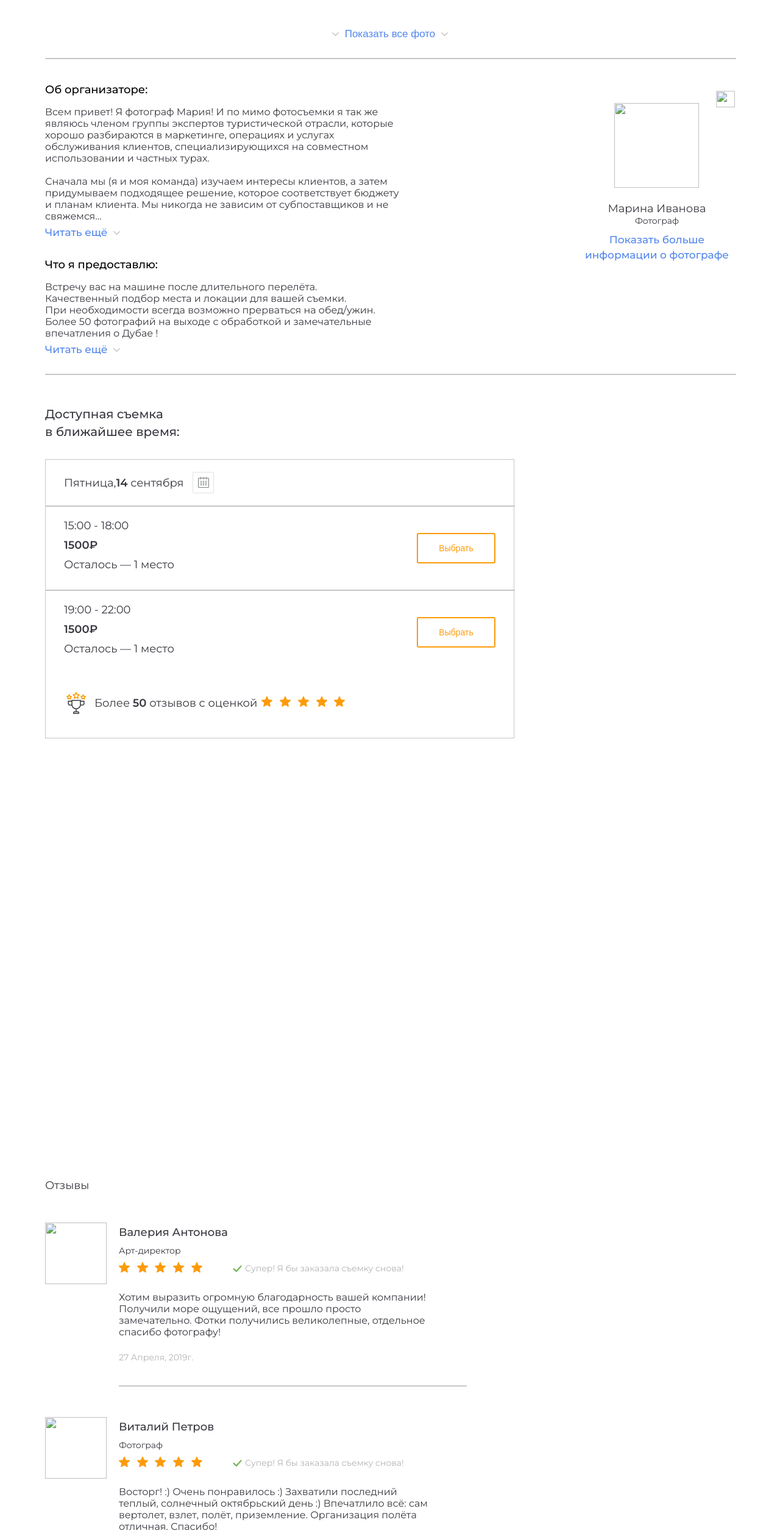
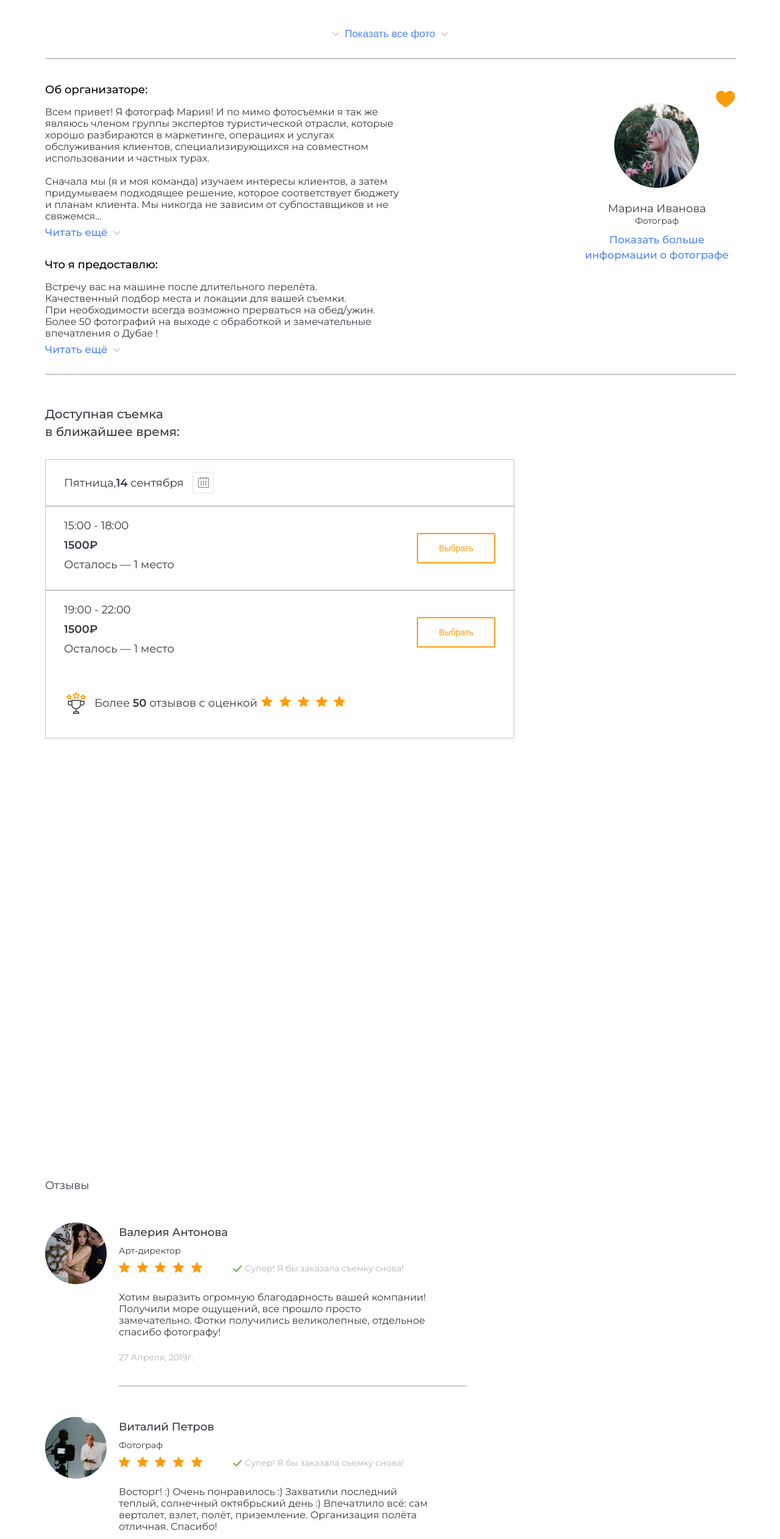
Before and after one commit to koliaha/helyfly, a plain HTML site: page index.html in a window 1280 px wide. Shown: the part 2036-4560 px from the top of the page at 61% size. Drawn offline with Linux system fonts and the light colour scheme; the site is published under a folder, as on GitHub Pages, so addresses that start at the root find nothing.

Commit message:
Update index.html

```diff
--- a/index.html
+++ b/index.html
@@ -209,9 +209,9 @@
                 </div>
             </div>
             <div class="organisation_right">
-                <img id="organisation_right_img" src="/img/Vectorheart.png" alt="">
+                <img id="organisation_right_img" src="./img/Vectorheart.png" alt="">
                 <div class="avatar">
-                    <img src="/img/Ellipse.png" alt="" class="photo">
+                    <img src="./img/Ellipse.png" alt="" class="photo">
                     <p class="name">Марина Иванова</p>
                     <p class="job">Фотограф</p>
                     <p class="showall">Показать больше<br>
@@ -322,7 +322,7 @@
         <div class="container">
             <div class="review_title">Отзывы</div>
             <div class="review_list first">
-                <img class="review_list_photo" src="/img/photo1.png" alt="" class="review_photo">
+                <img class="review_list_photo" src="./img/photo1.png" alt="" class="review_photo">
                 <div class="review_right">
                     <div class="review_right_name">Валерия Антонова</div>
                     <div class="job">Арт-директор</div>
@@ -349,7 +349,7 @@
                 </div>
             </div>
             <div class="review_list first">
-                <img class="review_list_photo" src="/img/photo2.png" alt="" class="review_photo">
+                <img class="review_list_photo" src="./img/photo2.png" alt="" class="review_photo">
                 <div class="review_right">
                     <div class="review_right_name">Виталий Петров</div>
                     <div class="job">Фотограф</div>
@@ -374,7 +374,7 @@
                 </div>
             </div>
             <div class="review_list first">
-                <img class="review_list_photo" src="/img/photo3.png" alt="" class="review_photo">
+                <img class="review_list_photo" src="./img/photo3.png" alt="" class="review_photo">
                 <div class="review_right">
                     <div class="review_right_name">Джим Керри</div>
                     <div class="job"></div>
```
